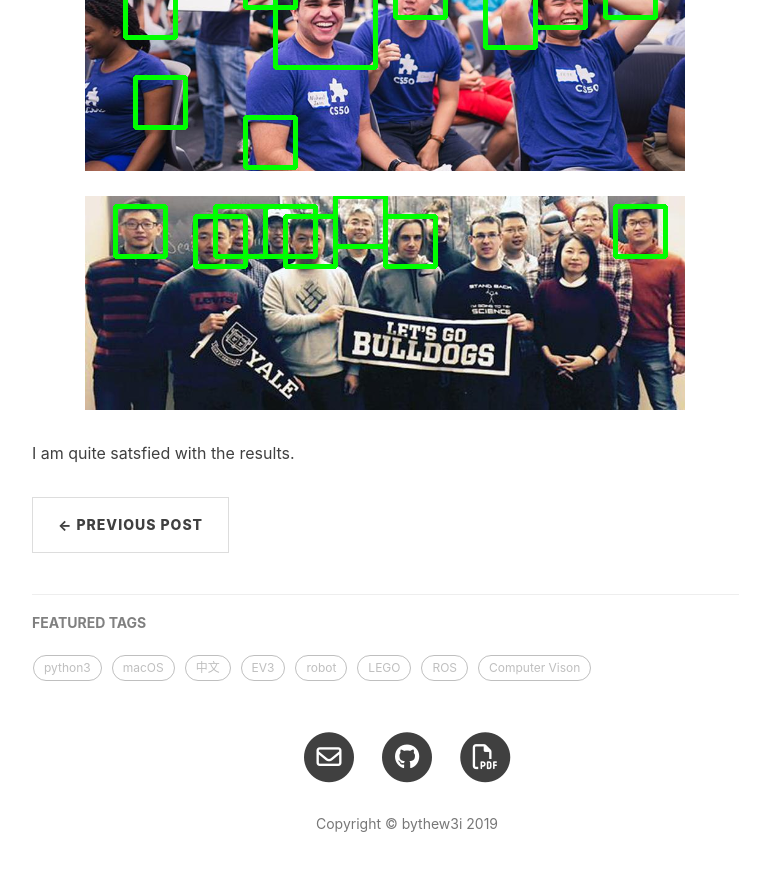
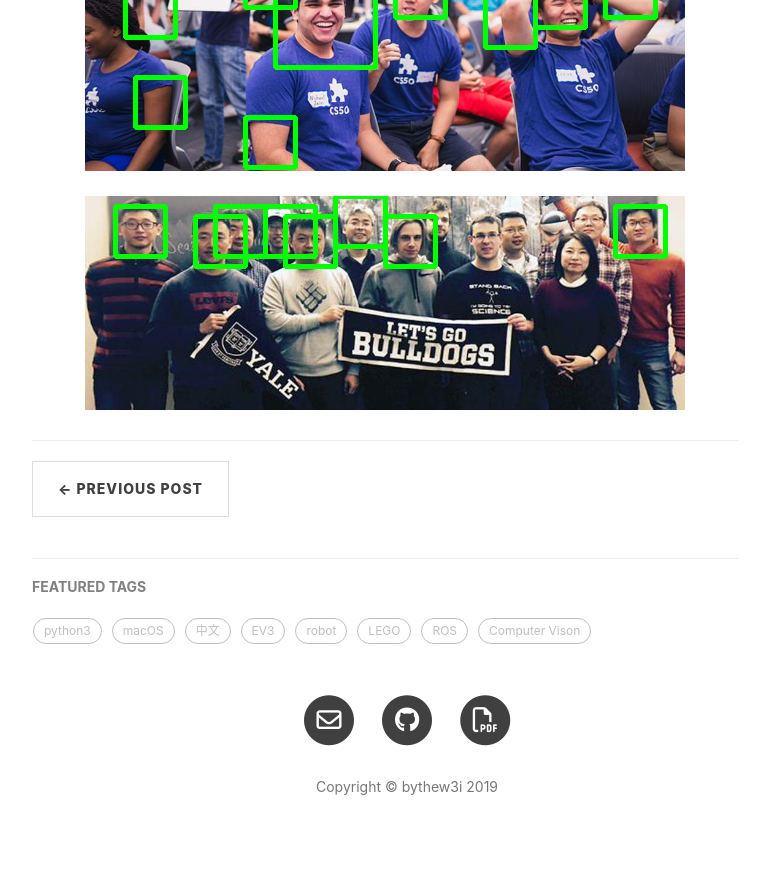
Before and after one commit to by-the-w3i/by-the-w3i.github.io, a Jekyll site: the page built from _posts/2019-10-19-FaceClassifier.md, in a window 1280 px wide and 900 px high, scrolled down 5291 px. Shown: the top 871 px of the window, without its empty margins (233-1003 px from the left). Built offline with Jekyll 4.4.1, drawn with Linux system fonts in a browser that asks for light colours; nearby versions of some CDN libraries; comment, search, counter and statistics services are not loaded.

```diff
--- a/_posts/2019-10-19-FaceClassifier.md
+++ b/_posts/2019-10-19-FaceClassifier.md
@@ -112,4 +112,4 @@
 ![overfit](/img/post/20191019/o2.png)
 
 
-I am quite satsfied with the results.
+---
```
Also changed, not shown: 1 other file.
